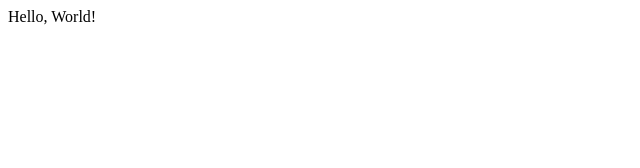
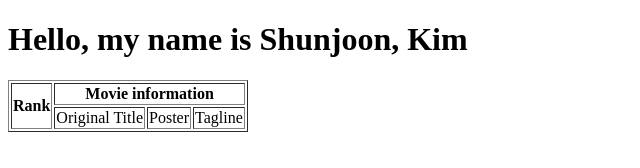
Before and after one commit to 2024148002/HomeworkRepository, a plain HTML site: page index.html in a window 1280 px wide. Shown: the whole page, without its empty margins (0-640 px from the left). Drawn offline with Linux system fonts and the light colour scheme.

Commit message:
added table head

```diff
--- a/index.html
+++ b/index.html
@@ -4,6 +4,16 @@
 		<meta charset="utf-8">
 	</head>
 	<body>
-		Hello, World!
+		<h1>Hello, my name is Shunjoon, Kim</h1>
+		<table border="1">
+			<tr>
+				<th rowspan = 2>Rank</th>
+				<th colspan = 3>Movie information</th>
+			</tr>
+			<tr>
+				<td>Original Title</td>
+				<td>Poster</td>
+				<td>Tagline</td>
+			</tr>
 	</body>
 </html>
```
